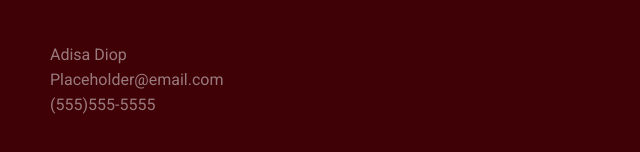
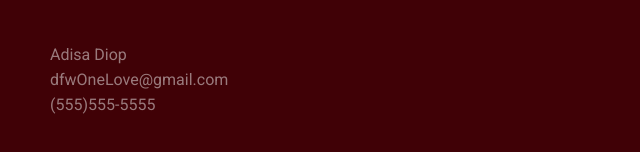
Before and after one commit to easyra/saintstown, a plain HTML site: page index.html in a window 1280 px wide. Shown: the part 3523-3675 px from the top of the page, 0-640 px from the left. Drawn offline with Linux system fonts and the light colour scheme.

Commit message:
changed email

```diff
--- a/index.html
+++ b/index.html
@@ -106,7 +106,7 @@
     <footer class="footer" role="contentinfo">
       <div class="content">
         <h6>Adisa Diop</h6>
-        <h6>Placeholder@email.com</h6>
+        <h6>dfwOneLove@gmail.com</h6>
         <h6>(555)555-5555</h6>
       </div>
     </footer>
```
Also changed, not shown: readinglist.html (+1 -1 lines).
